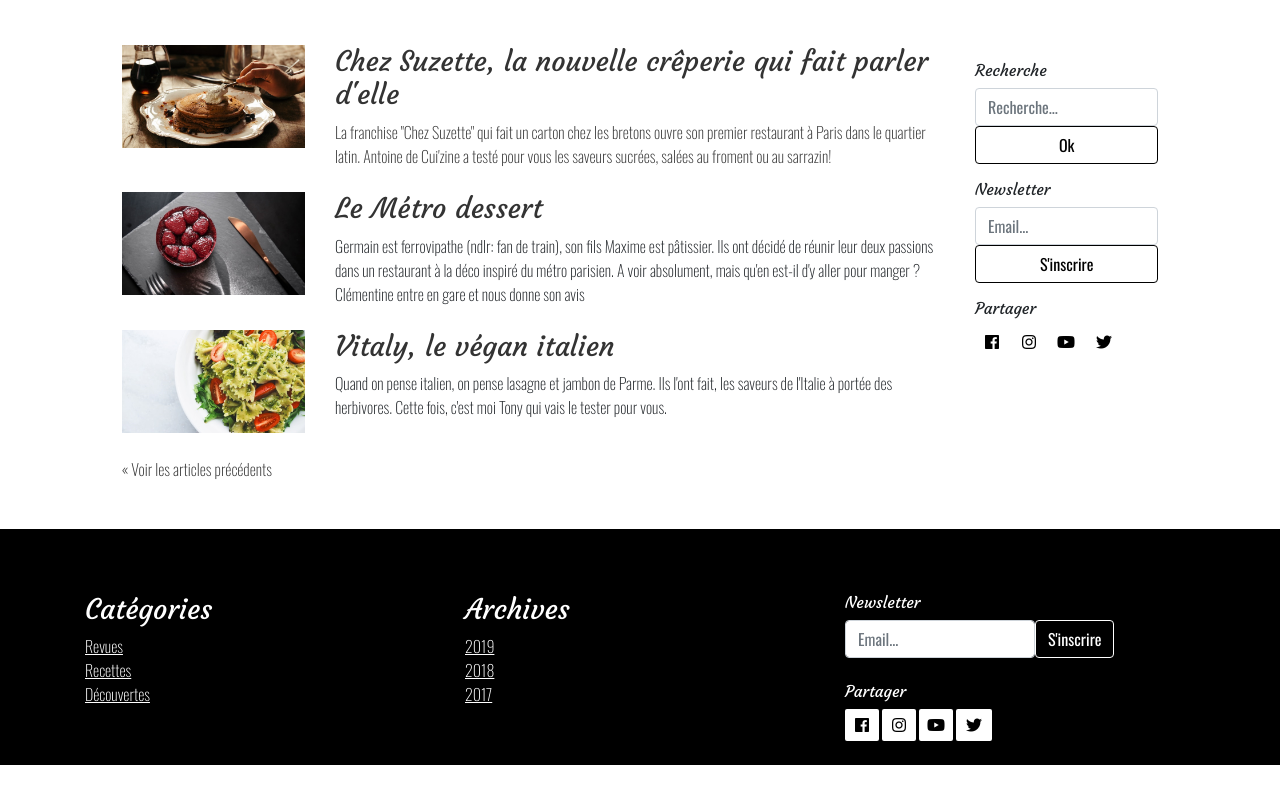
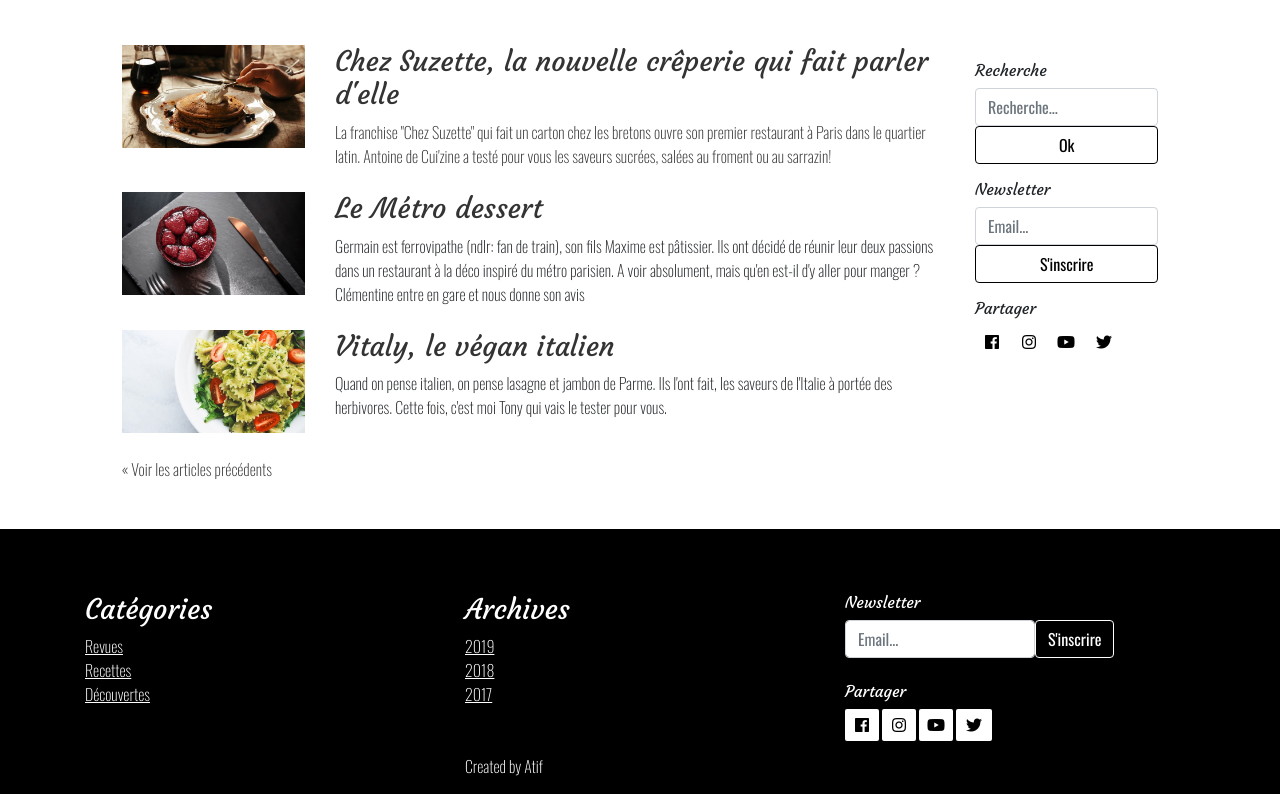
Before and after one commit to AliAtif/cuisine, a plain HTML site: page index.html in a window 1280 px wide. Shown: the part 663-1457 px from the top of the page. Before the commit the page ends 1428 px from the top, so only its background shows below. Drawn offline with nearby package versions, Linux system fonts and the light colour scheme.

Commit message:
update files

```diff
--- a/index.html
+++ b/index.html
@@ -196,6 +196,9 @@
             <li><a href="#">2018</a></li>
             <li><a href="#">2017</a></li>
           </ul>
+          <br>
+          <br>
+          <p> Created by Atif</p>
         </div>
         <div class="col-12 col-md-4">
           <div class="section">
@@ -234,7 +237,9 @@
                 </a>
               </li>
             </ul>
+
           </div>
+
         </div>
       </div>
     </div>
```
Also changed, not shown: contact.html (+3 -0 lines), page2.html (+3 -0 lines), post.html (+3 -0 lines), recipe.html (+3 -0 lines), team-member.html (+3 -0 lines), team.html (+3 -0 lines).
